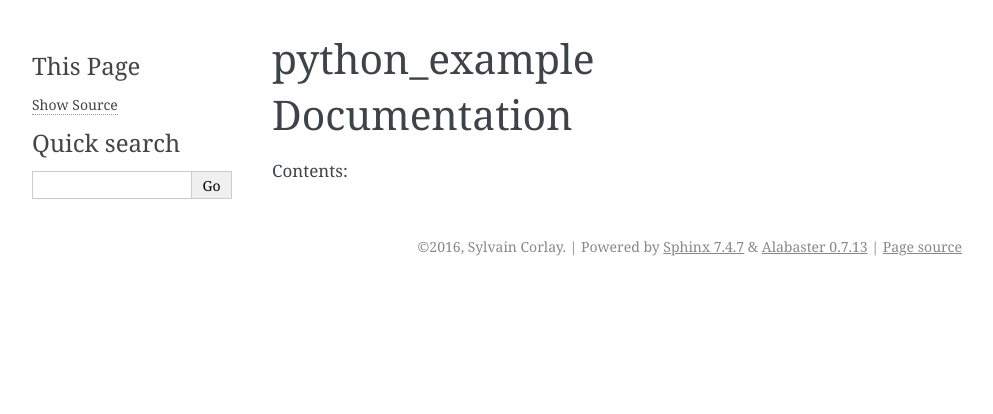
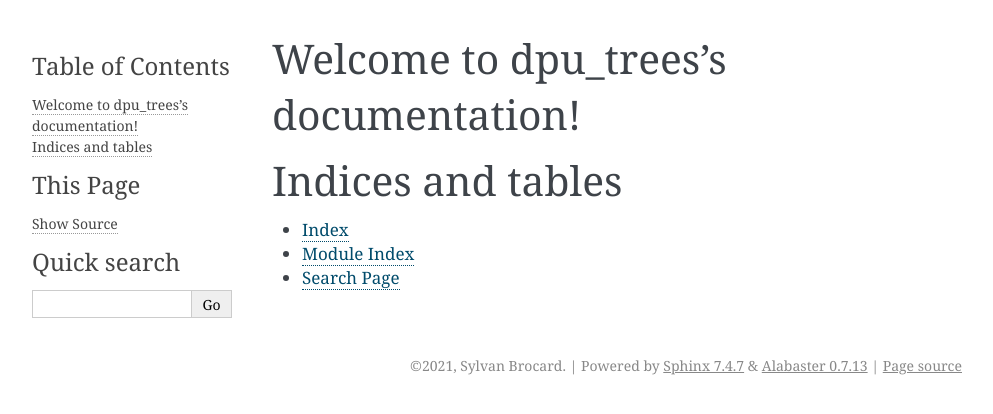
Before and after one commit to SylvanBrocard/dpu_trees, a Sphinx documentation site: the page built from docs/index.rst, in a window 1280 px wide. Shown: the top 414 px of the page, without its empty margins (148-1141 px from the left). Built offline with Sphinx 7.4.7, drawn with Linux system fonts in a browser that asks for light colours.

```diff
--- /dev/null
+++ b/docs/_generate/dpu_trees.add.rst
@@ -0,0 +1,6 @@
+dpu\_trees.add
+==============
+
+.. currentmodule:: dpu_trees
+
+.. autofunction:: add
--- /dev/null
+++ b/docs/_generate/dpu_trees.call_home.rst
@@ -0,0 +1,6 @@
+dpu\_trees.call\_home
+=====================
+
+.. currentmodule:: dpu_trees
+
+.. autofunction:: call_home
--- /dev/null
+++ b/docs/_generate/dpu_trees.dpu_test.rst
@@ -0,0 +1,6 @@
+dpu\_trees.dpu\_test
+====================
+
+.. currentmodule:: dpu_trees
+
+.. autofunction:: dpu_test
--- /dev/null
+++ b/docs/_generate/dpu_trees.subtract.rst
@@ -0,0 +1,6 @@
+dpu\_trees.subtract
+===================
+
+.. currentmodule:: dpu_trees
+
+.. autofunction:: subtract
--- a/docs/conf.py
+++ b/docs/conf.py
@@ -1,29 +1,39 @@
 # -*- coding: utf-8 -*-
 #
-# python_example documentation build configuration file, created by
-# sphinx-quickstart on Fri Feb 26 00:29:33 2016.
+# Configuration file for the Sphinx documentation builder.
 #
-# This file is execfile()d with the current directory set to its
-# containing dir.
-#
-# Note that not all possible configuration values are present in this
-# autogenerated file.
-#
-# All configuration values have a default; values that are commented out
-# serve to show the default.
+# This file does only contain a selection of the most common options. For a
+# full list see the documentation:
+# http://www.sphinx-doc.org/en/master/config
 
-import sys
-import os
+# -- Path setup --------------------------------------------------------------
 
 # If extensions (or modules to document with autodoc) are in another directory,
 # add these directories to sys.path here. If the directory is relative to the
 # documentation root, use os.path.abspath to make it absolute, like shown here.
-#sys.path.insert(0, os.path.abspath('.'))
+#
+# import os
+# import sys
+# sys.path.insert(0, os.path.abspath('.'))
 
-# -- General configuration ------------------------------------------------
+
+# -- Project information -----------------------------------------------------
+
+project = 'dpu_trees'
+copyright = '2021, Sylvan Brocard'
+author = 'Sylvan Brocard'
+
+# The short X.Y version
+version = ''
+# The full version, including alpha/beta/rc tags
+release = '0.0.1'
+
+
+# -- General configuration ---------------------------------------------------
 
 # If your documentation needs a minimal Sphinx version, state it here.
-#needs_sphinx = '1.0'
+#
+# needs_sphinx = '1.0'
 
 # Add any Sphinx extension module names here, as strings. They can be
 # extensions coming with Sphinx (named 'sphinx.ext.*') or your custom
@@ -31,6 +41,7 @@ import os
 extensions = [
     'sphinx.ext.autodoc',
     'sphinx.ext.intersphinx',
+    'sphinx.ext.githubpages',
     'sphinx.ext.autosummary',
     'sphinx.ext.napoleon',
 ]
@@ -42,28 +53,12 @@ templates_path = ['_templates']
 
 # The suffix(es) of source filenames.
 # You can specify multiple suffix as a list of string:
+#
 # source_suffix = ['.rst', '.md']
 source_suffix = '.rst'
 
-# The encoding of source files.
-#source_encoding = 'utf-8-sig'
-
 # The master toctree document.
 master_doc = 'index'
-
-# General information about the project.
-project = u'python_example'
-copyright = u'2016, Sylvain Corlay'
-author = u'Sylvain Corlay'
-
-# The version info for the project you're documenting, acts as replacement for
-# |version| and |release|, also used in various other places throughout the
-# built documents.
-#
-# The short X.Y version.
-version = u'0.0.1'
-# The full version, including alpha/beta/rc tags.
-release = u'0.0.1'
 
 # The language for content autogenerated by Sphinx. Refer to documentation
 # for a list of supported languages.
@@ -72,223 +67,119 @@ release = u'0.0.1'
 # Usually you set "language" from the command line for these cases.
 language = None
 
-# There are two options for replacing |today|: either, you set today to some
-# non-false value, then it is used:
-#today = ''
-# Else, today_fmt is used as the format for a strftime call.
-#today_fmt = '%B %d, %Y'
-
 # List of patterns, relative to source directory, that match files and
 # directories to ignore when looking for source files.
-exclude_patterns = ['_build']
-
-# The reST default role (used for this markup: `text`) to use for all
-# documents.
-#default_role = None
-
-# If true, '()' will be appended to :func: etc. cross-reference text.
-#add_function_parentheses = True
-
-# If true, the current module name will be prepended to all description
-# unit titles (such as .. function::).
-#add_module_names = True
-
-# If true, sectionauthor and moduleauthor directives will be shown in the
-# output. They are ignored by default.
-#show_authors = False
+# This pattern also affects html_static_path and html_extra_path.
+exclude_patterns = ['_build', 'Thumbs.db', '.DS_Store']
 
 # The name of the Pygments (syntax highlighting) style to use.
-pygments_style = 'sphinx'
-
-# A list of ignored prefixes for module index sorting.
-#modindex_common_prefix = []
-
-# If true, keep warnings as "system message" paragraphs in the built documents.
-#keep_warnings = False
-
-# If true, `todo` and `todoList` produce output, else they produce nothing.
-todo_include_todos = False
+pygments_style = None
 
 
-# -- Options for HTML output ----------------------------------------------
+# -- Options for HTML output -------------------------------------------------
 
 # The theme to use for HTML and HTML Help pages.  See the documentation for
 # a list of builtin themes.
+#
 html_theme = 'alabaster'
 
 # Theme options are theme-specific and customize the look and feel of a theme
 # further.  For a list of options available for each theme, see the
 # documentation.
-#html_theme_options = {}
-
-# Add any paths that contain custom themes here, relative to this directory.
-#html_theme_path = []
-
-# The name for this set of Sphinx documents.  If None, it defaults to
-# "<project> v<release> documentation".
-#html_title = None
-
-# A shorter title for the navigation bar.  Default is the same as html_title.
-#html_short_title = None
-
-# The name of an image file (relative to this directory) to place at the top
-# of the sidebar.
-#html_logo = None
-
-# The name of an image file (within the static path) to use as favicon of the
-# docs.  This file should be a Windows icon file (.ico) being 16x16 or 32x32
-# pixels large.
-#html_favicon = None
+#
+# html_theme_options = {}
 
 # Add any paths that contain custom static files (such as style sheets) here,
 # relative to this directory. They are copied after the builtin static files,
 # so a file named "default.css" will overwrite the builtin "default.css".
 html_static_path = ['_static']
 
-# Add any extra paths that contain custom files (such as robots.txt or
-# .htaccess) here, relative to this directory. These files are copied
-# directly to the root of the documentation.
-#html_extra_path = []
+# Custom sidebar templates, must be a dictionary that maps document names
+# to template names.
+#
+# The default sidebars (for documents that don't match any pattern) are
+# defined by theme itself.  Builtin themes are using these templates by
+# default: ``['localtoc.html', 'relations.html', 'sourcelink.html',
+# 'searchbox.html']``.
+#
+# html_sidebars = {}
 
-# If not '', a 'Last updated on:' timestamp is inserted at every page bottom,
-# using the given strftime format.
-#html_last_updated_fmt = '%b %d, %Y'
 
-# If true, SmartyPants will be used to convert quotes and dashes to
-# typographically correct entities.
-#html_use_smartypants = True
-
-# Custom sidebar templates, maps document names to template names.
-#html_sidebars = {}
-
-# Additional templates that should be rendered to pages, maps page names to
-# template names.
-#html_additional_pages = {}
-
-# If false, no module index is generated.
-#html_domain_indices = True
-
-# If false, no index is generated.
-#html_use_index = True
-
-# If true, the index is split into individual pages for each letter.
-#html_split_index = False
-
-# If true, links to the reST sources are added to the pages.
-#html_show_sourcelink = True
-
-# If true, "Created using Sphinx" is shown in the HTML footer. Default is True.
-#html_show_sphinx = True
-
-# If true, "(C) Copyright ..." is shown in the HTML footer. Default is True.
-#html_show_copyright = True
-
-# If true, an OpenSearch description file will be output, and all pages will
-# contain a <link> tag referring to it.  The value of this option must be the
-# base URL from which the finished HTML is served.
-#html_use_opensearch = ''
-
-# This is the file name suffix for HTML files (e.g. ".xhtml").
-#html_file_suffix = None
-
-# Language to be used for generating the HTML full-text search index.
-# Sphinx supports the following languages:
-#   'da', 'de', 'en', 'es', 'fi', 'fr', 'hu', 'it', 'ja'
-#   'nl', 'no', 'pt', 'ro', 'ru', 'sv', 'tr'
-#html_search_language = 'en'
-
-# A dictionary with options for the search language support, empty by default.
-# Now only 'ja' uses this config value
-#html_search_options = {'type': 'default'}
-
-# The name of a javascript file (relative to the configuration directory) that
-# implements a search results scorer. If empty, the default will be used.
-#html_search_scorer = 'scorer.js'
+# -- Options for HTMLHelp output ---------------------------------------------
 
 # Output file base name for HTML help builder.
-htmlhelp_basename = 'python_exampledoc'
+htmlhelp_basename = 'dpu_treesdoc'
 
-# -- Options for LaTeX output ---------------------------------------------
+
+# -- Options for LaTeX output ------------------------------------------------
 
 latex_elements = {
-# The paper size ('letterpaper' or 'a4paper').
-#'papersize': 'letterpaper',
+    # The paper size ('letterpaper' or 'a4paper').
+    #
+    # 'papersize': 'letterpaper',
 
-# The font size ('10pt', '11pt' or '12pt').
-#'pointsize': '10pt',
+    # The font size ('10pt', '11pt' or '12pt').
+    #
+    # 'pointsize': '10pt',
 
-# Additional stuff for the LaTeX preamble.
-#'preamble': '',
+    # Additional stuff for the LaTeX preamble.
+    #
+    # 'preamble': '',
 
-# Latex figure (float) alignment
-#'figure_align': 'htbp',
+    # Latex figure (float) alignment
+    #
+    # 'figure_align': 'htbp',
 }
 
 # Grouping the document tree into LaTeX files. List of tuples
 # (source start file, target name, title,
 #  author, documentclass [howto, manual, or own class]).
 latex_documents = [
-    (master_doc, 'python_example.tex', u'python_example Documentation',
-     u'Sylvain Corlay', 'manual'),
+    (master_doc, 'dpu_trees.tex', 'dpu\\_trees Documentation',
+     'Sylvan Brocard', 'manual'),
 ]
 
-# The name of an image file (relative to this directory) to place at the top of
-# the title page.
-#latex_logo = None
 
-# For "manual" documents, if this is true, then toplevel headings are parts,
-# not chapters.
-#latex_use_parts = False
-
-# If true, show page references after internal links.
-#latex_show_pagerefs = False
-
-# If true, show URL addresses after external links.
-#latex_show_urls = False
-
-# Documents to append as an appendix to all manuals.
-#latex_appendices = []
-
-# If false, no module index is generated.
-#latex_domain_indices = True
-
-
-# -- Options for manual page output ---------------------------------------
+# -- Options for manual page output ------------------------------------------
 
 # One entry per manual page. List of tuples
 # (source start file, name, description, authors, manual section).
 man_pages = [
-    (master_doc, 'python_example', u'python_example Documentation',
+    (master_doc, 'dpu_trees', 'dpu_trees Documentation',
      [author], 1)
 ]
 
-# If true, show URL addresses after external links.
-#man_show_urls = False
 
-
-# -- Options for Texinfo output -------------------------------------------
+# -- Options for Texinfo output ----------------------------------------------
 
 # Grouping the document tree into Texinfo files. List of tuples
 # (source start file, target name, title, author,
 #  dir menu entry, description, category)
 texinfo_documents = [
-    (master_doc, 'python_example', u'python_example Documentation',
-     author, 'python_example', 'One line description of project.',
+    (master_doc, 'dpu_trees', 'dpu_trees Documentation',
+     author, 'dpu_trees', 'One line description of project.',
      'Miscellaneous'),
 ]
 
-# Documents to append as an appendix to all manuals.
-#texinfo_appendices = []
 
-# If false, no module index is generated.
-#texinfo_domain_indices = True
+# -- Options for Epub output -------------------------------------------------
 
-# How to display URL addresses: 'footnote', 'no', or 'inline'.
-#texinfo_show_urls = 'footnote'
+# Bibliographic Dublin Core info.
+epub_title = project
 
-# If true, do not generate a @detailmenu in the "Top" node's menu.
-#texinfo_no_detailmenu = False
+# The unique identifier of the text. This can be a ISBN number
+# or the project homepage.
+#
+# epub_identifier = ''
+
+# A unique identification for the text.
+#
+# epub_uid = ''
+
+# A list of files that should not be packed into the epub file.
+epub_exclude_files = ['search.html']
 
 
+# -- Extension configuration -------------------------------------------------
 # Example configuration for intersphinx: refer to the Python standard library.
 intersphinx_mapping = {'https://docs.python.org/': None}
--- /dev/null
+++ b/docs/dpu_trees.rst
@@ -0,0 +1 @@
+.. automodule:: dpu_trees
--- a/docs/index.rst
+++ b/docs/index.rst
@@ -1,9 +1,22 @@
-python_example Documentation
-============================
+.. dpu_trees documentation master file, created by
+   sphinx-quickstart on Tue Oct 12 13:23:17 2021.
+   You can adapt this file completely to your liking, but it should at least
+   contain the root `toctree` directive.
 
-Contents:
+Welcome to dpu_trees's documentation!
+=====================================
 
 .. toctree::
    :maxdepth: 2
+   :caption: Contents:
 
-   python_example
+   dpu_trees
+
+
+
+Indices and tables
+==================
+
+* :ref:`genindex`
+* :ref:`modindex`
+* :ref:`search`
--- a/docs/python_example.rst
+++ /dev/null
@@ -1 +0,0 @@
-.. automodule:: python_example
```
Also changed, not shown: 3 other files.
